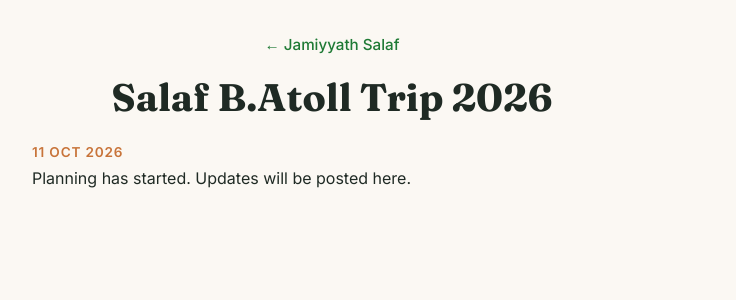
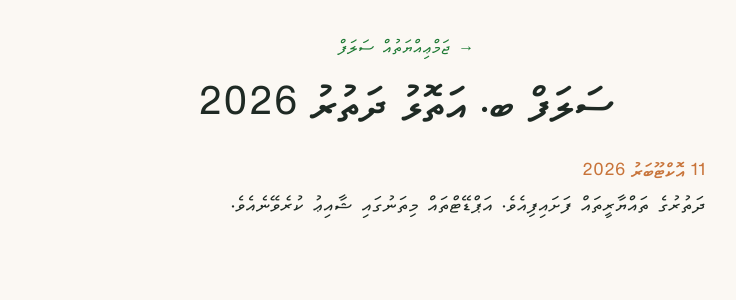
Before and after one commit to Jamiyyath-Salaf/rihla.salaf, a Jekyll site: the page built from _events/b-atoll-trip-2026.md, in a window 1280 px wide. Shown: the top 300 px of the page, without its empty margins (308-1044 px from the left). Built offline with Jekyll 4.4.1, drawn with Linux system fonts in a browser that asks for light colours.

Commit message:
Switch site to Dhivehi with MV Funa font
Co-Authored-By: Claude Opus 5.5 <noreply@anthropic.com>

```diff
--- a/_config.yml
+++ b/_config.yml
@@ -1,6 +1,8 @@
-title: Jamiyyath Salaf
-# Put your logo in the assets folder and set its name here, e.g. assets/logo.png
+title: ޖަމްޢިއްޔަތުއް ސަލަފް
 logo: assets/logo.png
+
+# Dhivehi month names, used for dates
+months: [ޖަނަވަރީ, ފެބްރުއަރީ, މާރިޗު, އޭޕްރީލް, މެއި, ޖޫން, ޖުލައި, އޮގަސްޓު, ސެޕްޓެމްބަރު, އޮކްޓޫބަރު, ނޮވެމްބަރު, ޑިސެމްބަރު]
 
 collections:
   events:
--- a/_events/b-atoll-trip-2026.md
+++ b/_events/b-atoll-trip-2026.md
@@ -1,9 +1,9 @@
 ---
-title: Salaf B.Atoll Trip 2026
+title: ސަލަފް ބ. އަތޮޅު ދަތުރު 2026
 date: 2026-12-14
 ---
 
 <!-- Add new updates at the top. Each update starts with ### and the date. -->
 
-### 11 Oct 2026
-Planning has started. Updates will be posted here.
+### 11 އޮކްޓޫބަރު 2026
+ދަތުރުގެ ތައްޔާރީތައް ފަށައިފިއެވެ. އަޕްޑޭޓްތައް މިތަނުގައި ޝާއިޢު ކުރެވޭނެއެވެ.
--- a/_layouts/default.html
+++ b/_layouts/default.html
@@ -1,15 +1,17 @@
 <!doctype html>
-<html lang="en">
+<html lang="dv" dir="rtl">
 <head>
   <meta charset="utf-8">
   <meta name="viewport" content="width=device-width, initial-scale=1">
   <meta name="robots" content="noindex, nofollow">
   <title>{% if page.title %}{{ page.title }} · {% endif %}{{ site.title }}</title>
-  <link rel="preconnect" href="https://fonts.googleapis.com">
-  <link rel="preconnect" href="https://fonts.gstatic.com" crossorigin>
-  <link href="https://fonts.googleapis.com/css2?family=Fraunces:opsz,wght@9..144,600;9..144,700&family=Inter:wght@400;500;600&display=swap" rel="stylesheet">
+  <link rel="preload" href="{{ '/assets/fonts/mvfuna-regular.ttf' | relative_url }}" as="font" type="font/ttf" crossorigin>
   <link rel="stylesheet" href="{{ '/style.css' | relative_url }}?v={{ site.time | date: '%s' }}">
   {% if site.logo %}<link rel="icon" href="{{ site.logo | relative_url }}">{% endif %}
+  <style>
+    @font-face { font-family: "MV Funa"; src: url("{{ '/assets/fonts/mvfuna-regular.ttf' | relative_url }}") format("truetype"); font-weight: 400; font-display: swap; }
+    @font-face { font-family: "MV Funa"; src: url("{{ '/assets/fonts/mvfuna-bold.ttf' | relative_url }}") format("truetype"); font-weight: 700; font-display: swap; }
+  </style>
 </head>
 <body>
   <main>
--- a/_layouts/event.html
+++ b/_layouts/event.html
@@ -2,7 +2,7 @@
 layout: default
 ---
 <div class="container event">
-  <a href="{{ '/' | relative_url }}" class="back">← {{ site.title }}</a>
+  <a href="{{ '/' | relative_url }}" class="back">→ {{ site.title }}</a>
   <h1>{{ page.title }}</h1>
   <div class="updates">
     {{ content }}
--- a/style.css
+++ b/style.css
@@ -5,7 +5,6 @@
   --muted: #5c6b62;
   --line: #e3dccf;
   --accent: #1f7a35;
-  --accent-ink: #ffffff;
   --warm: #c8743a;
   --radius: 12px;
 }
@@ -17,7 +16,6 @@
     --muted: #a3b2a9;
     --line: #2e3a34;
     --accent: #7fd18f;
-    --accent-ink: #0f1a14;
     --warm: #e39a64;
   }
 }
@@ -25,46 +23,39 @@
 * { box-sizing: border-box; }
 body {
   margin: 0; background: var(--bg); color: var(--text);
-  font: 400 16px/1.6 Inter, system-ui, sans-serif; -webkit-font-smoothing: antialiased;
+  font: 400 18px/1.9 "MV Funa", Faruma, system-ui, sans-serif;
+  -webkit-font-smoothing: antialiased;
 }
-h1, h3 { font-family: Fraunces, Georgia, serif; line-height: 1.2; }
+h1, h3 { line-height: 1.5; font-weight: 700; }
 a { color: var(--accent); }
 .container { width: min(720px, 100% - 32px); margin-inline: auto; }
-.muted { color: var(--muted); }
+.muted { color: var(--muted); text-align: center; }
 
 /* Home */
 .home-head { text-align: center; padding: 3.5rem 0 2rem; }
 .home-head h1 { font-size: clamp(1.8rem, 5vw, 2.4rem); margin: 0; }
-.logo { width: 128px; height: auto; display: block; margin: 0 auto 1rem; }
-/* white tile so the black lettering stays readable in dark mode */
-img.logo { background: #fff; padding: 10px; border-radius: 16px; }
-.logo-placeholder {
-  display: grid; place-items: center; border-radius: 50%;
-  background: var(--accent); color: var(--accent-ink);
-  font-family: Fraunces, Georgia, serif; font-size: 2.6rem; font-weight: 700;
-}
+/* white tile keeps the black lettering readable in dark mode */
+.logo { width: 128px; height: auto; display: block; margin: 0 auto 1rem; background: #fff; padding: 10px; border-radius: 16px; }
 .event-list { list-style: none; padding: 0; margin: 0 0 4rem; display: grid; gap: .7rem; }
 .event-list a {
   display: flex; justify-content: space-between; align-items: center; gap: 1rem;
   background: var(--surface); border: 1px solid var(--line); border-radius: var(--radius);
-  padding: 1.1rem 1.3rem; color: var(--text); text-decoration: none;
+  padding: 1rem 1.3rem; color: var(--text); text-decoration: none;
   transition: border-color .15s, transform .15s;
 }
 .event-list a:hover { border-color: var(--accent); transform: translateY(-1px); }
-.event-name { font-weight: 600; font-size: 1.1rem; }
-.event-date { color: var(--muted); font-size: .9rem; white-space: nowrap; }
+.event-name { font-weight: 700; font-size: 1.15rem; }
+.event-date { color: var(--muted); font-size: .95rem; white-space: nowrap; }
 
 /* Event page */
-.event { padding: 2rem 0 4rem; }
-.back { text-decoration: none; font-weight: 500; font-size: .95rem; }
-.event h1 { font-size: clamp(1.8rem, 5vw, 2.4rem); margin: 1rem 0 1.5rem; }
+.event { padding: 2rem 0 4rem; text-align: center; }
+.back { text-decoration: none; font-size: 1rem; }
+.event h1 { font-size: clamp(1.7rem, 5vw, 2.3rem); margin: 1rem 0 1.5rem; }
+.updates { text-align: right; max-width: 600px; margin-inline: auto; }
 .updates h3 {
-  font-family: Inter, system-ui, sans-serif; font-size: .85rem; font-weight: 600;
-  color: var(--warm); text-transform: uppercase; letter-spacing: .06em;
+  font-size: 1rem; color: var(--warm);
   margin: 0; padding-top: 1.2rem; border-top: 1px solid var(--line);
 }
 .updates h3:first-of-type { border-top: 0; padding-top: 0; }
-.updates p, .updates ul { margin: .4rem 0 1.2rem; }
+.updates p, .updates ul { margin: .3rem 0 1.2rem; }
 .updates img { max-width: 100%; border-radius: var(--radius); }
-.event { text-align: center; }
-.updates { text-align: left; max-width: 600px; margin-inline: auto; }
```
Also changed, not shown: index.html (+3 -5 lines), assets/fonts/mvfuna-bold.ttf (added), assets/fonts/mvfuna-regular.ttf (added).
